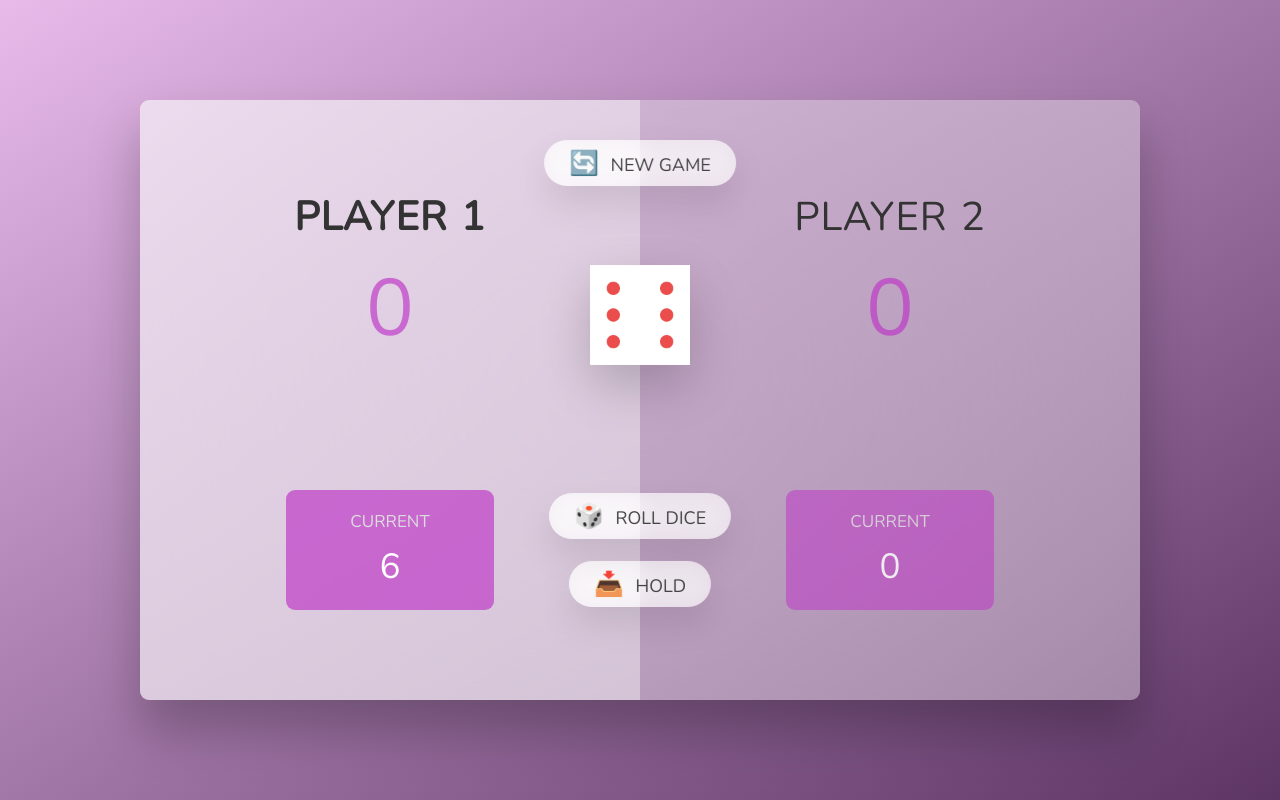
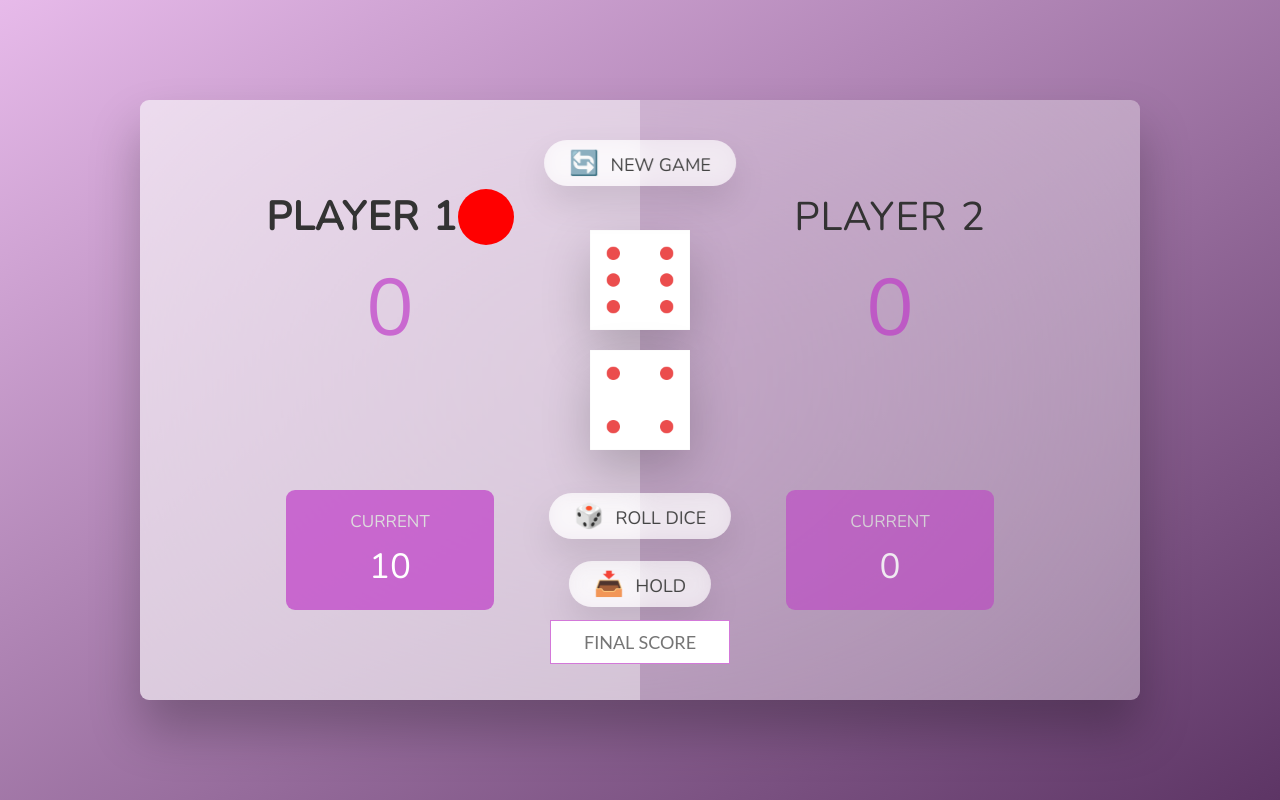
Before and after one commit to Folukie/Dice-Game, a plain HTML site: page index.html in a window 1280 px wide. Both pictures are taken after a click on the button "🎲 ROLL DICE". Drawn offline with nearby package versions, Linux system fonts and the light colour scheme.

Commit message:
add update

```diff
--- a/index.html
+++ b/index.html
@@ -26,10 +26,14 @@
         </div>
       </section>
 
-      <img src="dice-5.png" alt="Playing dice" class="dice" />
+      <img src="dice-5.png" alt="Playing dice" class="dice"/>
+      <img src="dice-5.png" alt="Playing dice" class="dice2"/>
+
       <button class="btn btn--new">🔄 New game</button>
       <button class="btn btn--roll">🎲 Roll dice</button>
       <button class="btn btn--hold">📥 Hold</button>
+
+      <input type="text" placeholder="Final score" class="final-score">
     </main>
     <script src="script.js"></script>
   </body>
--- a/script.js
+++ b/script.js
@@ -7,8 +7,12 @@ const score0El = document.querySelector('#score--0');
 const score1El = document.getElementById('score--1');
 const current0El = document.getElementById('current--0');
 const current1El = document.getElementById('current--1');
+const name0 = document.getElementById('name--0');
+const name1 = document.getElementById('name--1');
+
 
 const diceEl = document.querySelector('.dice');
+const dice2El = document.querySelector('.dice2');
 const btnNew = document.querySelector('.btn--new');
 const btnRoll = document.querySelector('.btn--roll');
 const btnHold = document.querySelector('.btn--hold');
@@ -17,6 +21,7 @@ let scores, currentScore, activePlayer, playing;
 
 // Starting conditions
 const init = function () {
+
   scores = [0, 0];
   currentScore = 0;
   activePlayer = 0;
@@ -28,42 +33,66 @@ const init = function () {
   current1El.textContent = 0;
 
   diceEl.classList.add('hidden');
+  dice2El.classList.add('hidden');
+
   player0El.classList.remove('player--winner');
   player1El.classList.remove('player--winner');
+  player0El.classList.remove('player--active');
   player0El.classList.add('player--active');
   player1El.classList.remove('player--active');
+
 };
 init();
 
-const switchPlayer = function () {
+const nextPlayer = function () {
   document.getElementById(`current--${activePlayer}`).textContent = 0;
   currentScore = 0;
   activePlayer = activePlayer === 0 ? 1 : 0;
   player0El.classList.toggle('player--active');
   player1El.classList.toggle('player--active');
+
 };
 
 // Rolling dice functionality
 btnRoll.addEventListener('click', function () {
   if (playing) {
+
     // 1. Generating a random dice roll
     const dice = Math.trunc(Math.random() * 6) + 1;
+    const dice2 = Math.trunc(Math.random() * 6) + 1;
+
+
 
     // 2. Display dice
     diceEl.classList.remove('hidden');
+    dice2El.classList.remove('hidden');
     diceEl.src = `dice-${dice}.png`;
+    dice2El.src = `dice-${dice2}.png`;
+
+
 
     // 3. Check for rolled 1
-    if (dice !== 1) {
+
+    if (dice === 6 && dice2 ===6){
+      scores[activePlayer] = 0;
+      document.getElementById(`score--${activePlayer}`).textContent = 0;
+      nextPlayer();
+    }else
+
+    if (dice !== 1 && dice2 !== 1) {
       // Add dice to current score
-      currentScore += dice;
+      currentScore += dice + dice2;
       document.getElementById(
         `current--${activePlayer}`
       ).textContent = currentScore;
+
+
+
     } else {
-      // Switch to next player
-      switchPlayer();
+      // next to next player
+      nextPlayer();
     }
+
   }
 });
 
@@ -76,10 +105,22 @@ btnHold.addEventListener('click', function () {
     document.getElementById(`score--${activePlayer}`).textContent =
       scores[activePlayer];
 
+    var input = document.querySelector('.final-score').value;
+    var winningScore;
+
+    if (input){
+      winningScore = input;
+    }
+    else{
+      winningScore = 100;
+    }
+
+
     // 2. Check if player's score is >= 100
-    if (scores[activePlayer] >= 100) {
+    if (scores[activePlayer] >= winningScore) {
       // Finish the game
       playing = false;
+      diceEl.classList.add('hidden');
       diceEl.classList.add('hidden');
 
       document
@@ -88,9 +129,10 @@ btnHold.addEventListener('click', function () {
       document
         .querySelector(`.player--${activePlayer}`)
         .classList.remove('player--active');
+        document.querySelector('#name--' + activePlayer).textContent = 'WINNER!'
     } else {
-      // Switch to the next player
-      switchPlayer();
+      // next to the next player
+      nextPlayer();
     }
   }
 });
--- a/style.css
+++ b/style.css
@@ -21,7 +21,23 @@ body {
   align-items: center;
   justify-content: center;
 }
-
+.final-score{
+  position: absolute;
+  left: 46%;
+  transform: translateX(-50px);
+  top: 520px;
+  color: #555;
+  font-size: 18px;
+  font-family: 'Lato';
+  text-align: center;
+  padding: 10px;
+  width:180px;
+  text-transform: uppercase;
+  border: 1px solid #be36c7ab;
+}
+.final-score:focus{
+  outline: none;
+}
 /* LAYOUT */
 main {
   position: relative;
@@ -68,7 +84,15 @@ main {
 }
 .player--active .name {
   font-weight: 700;
+
 }
+.player--active .name::after {
+  content: "";
+  background-color: red;
+  padding: 1px 28px;
+  border-radius: 50%;
+}
+
 .player--active .score {
   font-weight: 400;
 }
@@ -151,7 +175,15 @@ main {
 .dice {
   position: absolute;
   left: 50%;
-  top: 16.5rem;
+  top: 13rem;
+  transform: translateX(-50%);
+  height: 10rem;
+  box-shadow: 0 2rem 5rem rgba(0, 0, 0, 0.2);
+}
+.dice2 {
+  position: absolute;
+  left: 50%;
+  top: 25rem;
   transform: translateX(-50%);
   height: 10rem;
   box-shadow: 0 2rem 5rem rgba(0, 0, 0, 0.2);
```
